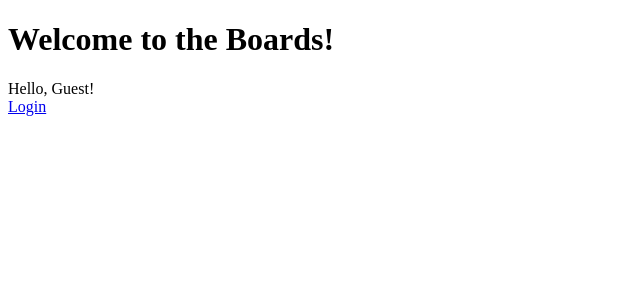
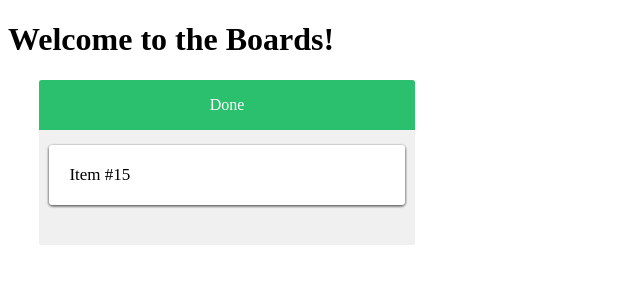
Before and after one commit to VovaMorugin/boards, a Django app: template Kanban/templates/dashboard.html in a window 1280 px wide. Shown: the top 300 px of the page, without its empty margins (0-640 px from the left). Run offline with Django 3.2, Linux system fonts and the light colour scheme; the template is opened without the code that fills it, so the values that code supplies are empty; some libraries are stand-ins or nearby versions.

Commit message:
add css\js template

```diff
--- /dev/null
+++ b/Kanban/static/css/dashboard.css
@@ -0,0 +1,94 @@
+.board {
+    position: relative;
+    margin-left: 1%;
+  }
+  .board-column {
+    position: absolute;
+    left: 0;
+    right: 0;
+    width: 30%;
+    margin: 0 1.5%;
+    background: #f0f0f0;
+    border-radius: 3px;
+    z-index: 1;
+  }
+  .board-column.muuri-item-releasing {
+    z-index: 2;
+  }
+  .board-column.muuri-item-dragging {
+    z-index: 3;
+    cursor: move;
+  }
+  .board-column-header {
+    position: relative;
+    height: 50px;
+    line-height: 50px;
+    overflow: hidden;
+    padding: 0 20px;
+    text-align: center;
+    background: #333;
+    color: #fff;
+    border-radius: 3px 3px 0 0;
+  }
+  @media (max-width: 600px) {
+    .board-column-header {
+      text-indent: -1000px;
+    }
+  }
+  .board-column.todo .board-column-header {
+    background: #4A9FF9;
+  }
+  .board-column.working .board-column-header {
+    background: #f9944a;
+  }
+  .board-column.done .board-column-header {
+    background: #2ac06d;
+  }
+  /* This is the secret sauce,
+     always use a wrapper for setting
+     the "overflow: scroll/auto" */
+  .board-column-content-wrapper {
+    position: relative;
+    max-height: 300px;
+    overflow-y: auto;
+  }
+  /* Never ever set "overflow: auto/scroll"
+     to the muuri element, stuff will break */
+  .board-column-content {
+    position: relative;
+    border: 10px solid transparent;
+    min-height: 95px;
+  }
+  .board-item {
+    position: absolute;
+    width: 100%;
+    margin: 5px 0;
+  }
+  .board-item.muuri-item-releasing {
+    z-index: 9998;
+  }
+  .board-item.muuri-item-dragging {
+    z-index: 9999;
+    cursor: move;
+  }
+  .board-item.muuri-item-hidden {
+    z-index: 0;
+  }
+  .board-item-content {
+    position: relative;
+    padding: 20px;
+    background: #fff;
+    border-radius: 4px;
+    font-size: 17px;
+    cursor: pointer;
+    -webkit-box-shadow: 0px 1px 3px 0 rgba(0,0,0,0.2);
+    box-shadow: 0px 1px 3px 0 rgba(0,0,0,0.2);
+  }
+  @media (max-width: 600px) {
+    .board-item-content {
+      text-align: center;
+    }
+    .board-item-content span {
+      display: none;
+    }
+  }
--- /dev/null
+++ b/Kanban/static/js/dashboard.js
@@ -0,0 +1,69 @@
+var itemContainers = [].slice.call(document.querySelectorAll('.board-column-content'));
+var columnGrids = [];
+var boardGrid;
+
+// Define the column grids so we can drag those
+// items around.
+itemContainers.forEach(function (container) {
+
+  // Instantiate column grid.
+  var grid = new Muuri(container, {
+    items: '.board-item',
+    layoutDuration: 400,
+    layoutEasing: 'ease',
+    dragEnabled: true,
+    dragSort: function () {
+      return columnGrids;
+    },
+    dragSortInterval: 0,
+    dragContainer: document.body,
+    dragReleaseDuration: 400,
+    dragReleaseEasing: 'ease'
+  })
+  .on('dragStart', function (item) {
+    // Let's set fixed widht/height to the dragged item
+    // so that it does not stretch unwillingly when
+    // it's appended to the document body for the
+    // duration of the drag.
+    item.getElement().style.width = item.getWidth() + 'px';
+    item.getElement().style.height = item.getHeight() + 'px';
+  })
+  .on('dragReleaseEnd', function (item) {
+    // Let's remove the fixed width/height from the
+    // dragged item now that it is back in a grid
+    // column and can freely adjust to it's
+    // surroundings.
+    item.getElement().style.width = '';
+    item.getElement().style.height = '';
+    // Just in case, let's refresh the dimensions of all items
+    // in case dragging the item caused some other items to
+    // be different size.
+    columnGrids.forEach(function (grid) {
+      grid.refreshItems();
+    });
+  })
+  .on('layoutStart', function () {
+    // Let's keep the board grid up to date with the
+    // dimensions changes of column grids.
+    boardGrid.refreshItems().layout();
+  });
+
+  // Add the column grid reference to the column grids
+  // array, so we can access it later on.
+  columnGrids.push(grid);
+
+});
+
+// Instantiate the board grid so we can drag those
+// columns around.
+boardGrid = new Muuri('.board', {
+  layoutDuration: 400,
+  layoutEasing: 'ease',
+  dragEnabled: true,
+  dragSortInterval: 0,
+  dragStartPredicate: {
+    handle: '.board-column-header'
+  },
+  dragReleaseDuration: 400,
+  dragReleaseEasing: 'ease'
+});
--- a/Kanban/templates/dashboard.html
+++ b/Kanban/templates/dashboard.html
@@ -1,21 +1,58 @@
+{%load static %}
 <!DOCTYPE html>
 <html lang="en">
 <head>
     <meta charset="UTF-8">
     <meta http-equiv="X-UA-Compatible" content="IE=edge">
     <meta name="viewport" content="width=device-width, initial-scale=1.0">
+    <link rel="stylesheet" type="text/css" href="{% static 'css/dashboard.css' %}">
+
     <title>Boards</title>
 </head>
 <body>
     <h1> Welcome to the Boards!</h1>
-    Hello, {{ user.username|default:'Guest' }}!
+    <div class="board">
+        <div class="board-column todo">
+          <div class="board-column-header">To do</div>
+          <div class="board-column-content-wrapper">
+            <div class="board-column-content">
+              <div class="board-item"><div class="board-item-content"><span>Item #</span>1</div></div>
+              <div class="board-item"><div class="board-item-content"><span>Item #</span>2</div></div>
+              <div class="board-item"><div class="board-item-content"><span>Item #</span>3</div></div>
+              <div class="board-item"><div class="board-item-content"><span>Item #</span>4</div></div>
+              <div class="board-item"><div class="board-item-content"><span>Item #</span>5</div></div>
+            </div>
+           </div>
+        </div>
+        <div class="board-column working">
+          <div class="board-column-header">Working</div>
+          <div class="board-column-content-wrapper">
+            <div class="board-column-content">
+              <div class="board-item"><div class="board-item-content"><span>Item #</span>6</div></div>
+              <div class="board-item"><div class="board-item-content"><span>Item #</span>7</div></div>
+              <div class="board-item"><div class="board-item-content"><span>Item #</span>8</div></div>
+              <div class="board-item"><div class="board-item-content"><span>Item #</span>9</div></div>
+              <div class="board-item"><div class="board-item-content"><span>Item #</span>10</div></div>
+            </div>
+          </div>
+        </div>
+        <div class="board-column done">
+          <div class="board-column-header">Done</div>
+          <div class="board-column-content-wrapper">
+            <div class="board-column-content">
+              <div class="board-item"><div class="board-item-content"><span>Item #</span>11</div></div>
+              <div class="board-item"><div class="board-item-content"><span>Item #</span>12</div></div>
+              <div class="board-item"><div class="board-item-content"><span>Item #</span>13</div></div>
+              <div class="board-item"><div class="board-item-content"><span>Item #</span>14</div></div>
+              <div class="board-item"><div class="board-item-content"><span>Item #</span>15</div></div>
+            </div>
+          </div>
+        </div>
+      </div>
 
-<div>
-    {% if user.is_authenticated %}
-        <a href="{% url 'logout' %}">Logout</a>
-    {% else %}
-        <a href="{% url 'login' %}">Login</a>
-    {% endif %}
-</div>
+<script src="https://cdnjs.cloudflare.com/ajax/libs/web-animations/2.3.1/web-animations.min.js"></script>
+<script src="https://cdnjs.cloudflare.com/ajax/libs/hammer.js/2.0.8/hammer.min.js"></script>
+<script src="https://unpkg.com/muuri@0.6.3/dist/muuri.min.js"></script>
+<script src="{% static 'js/dashboard.js' %}"></script>
 </body>
 </html>
```
